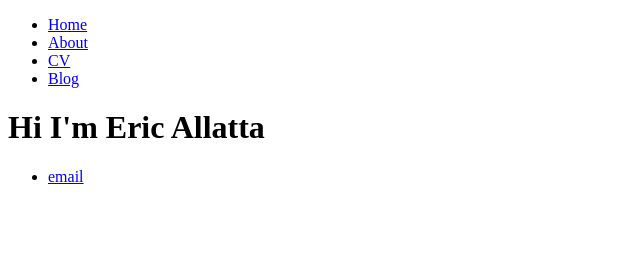
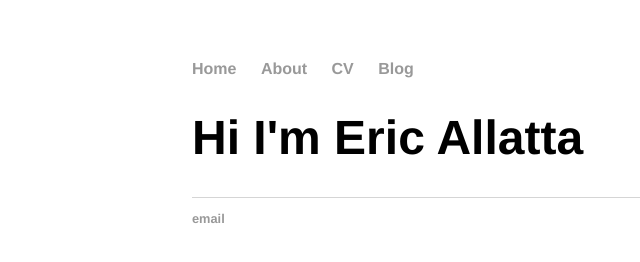
Before and after one commit to taps3/learning-blog, a plain HTML site: page index.html in a window 1280 px wide. Shown: the whole page, without its empty margins (0-640 px from the left). Drawn offline with Linux system fonts and the light colour scheme; the site is published under a folder, as on GitHub Pages, so addresses that start at the root find nothing.

Commit message:
bug fixes

```diff
--- a/index.html
+++ b/index.html
@@ -4,7 +4,7 @@
     <title>
       Mr. Allatta's Learning Blog
     </title>
-    <link rel="stylesheet" types="text/css" href="/css/main.css">
+    <link rel="stylesheet" types="text/css" href="css/main.css">
   </head>
   <body>
     <nav>
```
